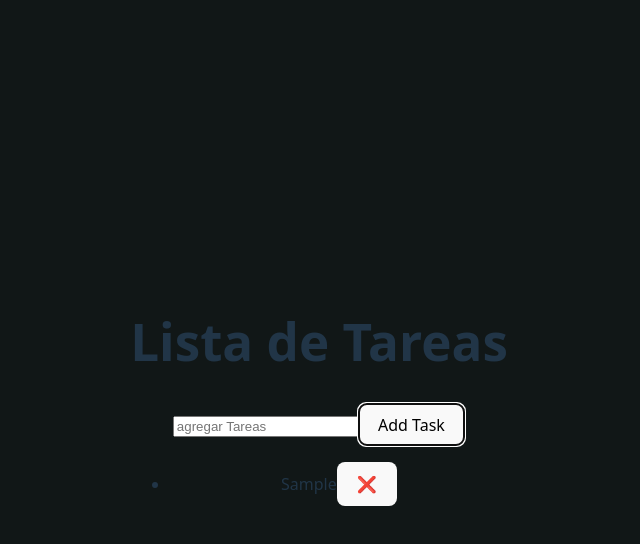
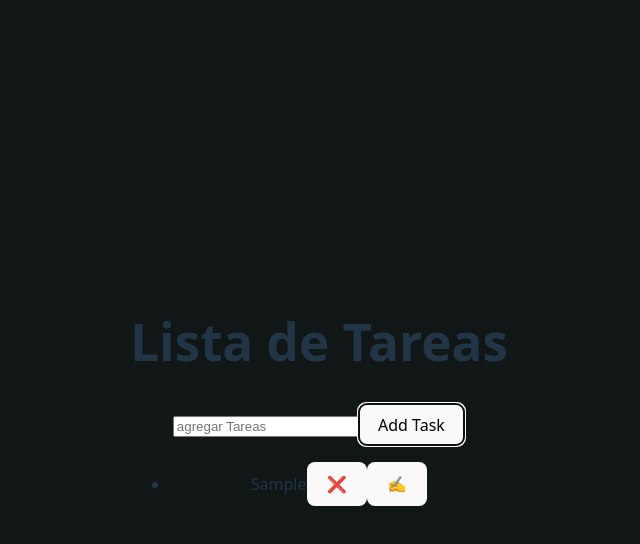
Before and after one commit to gerard-11/lista-de-tareas-basica, a React (Vite) app: page / in a window 1280 px wide. Both pictures are taken after typing "Sample" into the empty fields and a click on the button "Add Task". Shown: the top 544 px of the page, without its empty margins (321-961 px from the left). Built offline with nearby package versions, Linux system fonts and the light colour scheme.

Commit message:
se agrega funcion de editar y marcacion de tarea terminada

```diff
--- a/src/App.jsx
+++ b/src/App.jsx
@@ -5,7 +5,7 @@ function App() {
   const [task, setTask] = useState('')
     const [tasks, setTasks] = useState(()=>{
         const stored = localStorage.getItem('tasks') //funcion para que al inicio de cada render el estado se revise si hay items  los parsea sino devuelve un array vacio
-        if(stored){ // sino incio mi estado de esta forma el esatado no se guarda en localstoraged
+        if(stored){ // sino incio mi estado de esta forma el esatado no se guarda en localstorage
             return JSON.parse(stored)
         }else{
             return []
@@ -14,8 +14,8 @@ function App() {
     })
 
     useEffect(() => {
-        localStorage.setItem('tasks', JSON.stringify(tasks))// cada que se actualiza mi estados tasks
-    },[tasks])
+        localStorage.setItem('tasks', JSON.stringify(tasks))// cada que se actualiza mi estado tasks
+    },[tasks])//porque si tasks se actualiza quiere decir que hay una tarea que entra a local storage
 
     const writeTask=(event)=> setTask(event.target.value)
 
@@ -24,7 +24,11 @@ const addTaskEnter=(event)=> {
          addTask()
       }
 }
-
+const editTask=(id)=> {
+      const newText=window.prompt('Enter new task title');
+      if(!newText) return
+      setTasks(tasks.map(task=> task.id === id ? {...task, text:newText} : task))
+}
     const addTask= ()=>{
         if (task=== '') return
         setTasks([...tasks, //se copian todas las tareas y se agregan la nueva tarea en forma de objeto sino se copian el setTasks actualiza y las deja libres, las eliminaria el garbage collector
@@ -38,6 +42,9 @@ const addTaskEnter=(event)=> {
     const deleteTask= (id)=>{
      setTasks(tasks.filter(task => task.id !== id))// hazme un nuevo array con todos los elementos que sean diferentes al id seleccionado
     }
+    const changeStateTask=(id)=> {
+      setTasks(tasks.map(task => id === task.id ? { ...task, completed:!task.completed } : task))
+    }
 
   return (
         <div>
@@ -46,8 +53,12 @@ const addTaskEnter=(event)=> {
             <button onClick={addTask} >Add Task</button>
             <ul>
                 {tasks.map((t) => (
-                    <li key={t.id}>{t.text}
-                        <button onClick={()=> deleteTask(t.id)}>❌</button></li>
+                    <li key={t.id} style={{textDecoration: t.completed ? 'line-through' : 'none'}}>
+                        <span onClick={()=>changeStateTask(t.id)} style={{cursor:'pointer'}}>{t.text}
+                        </span>
+                        <button onClick={()=> deleteTask(t.id)}>❌</button>
+                    <button onClick={()=>editTask(t.id)}>✍️</button>
+                    </li>
                     ))}
 
             </ul>
```
